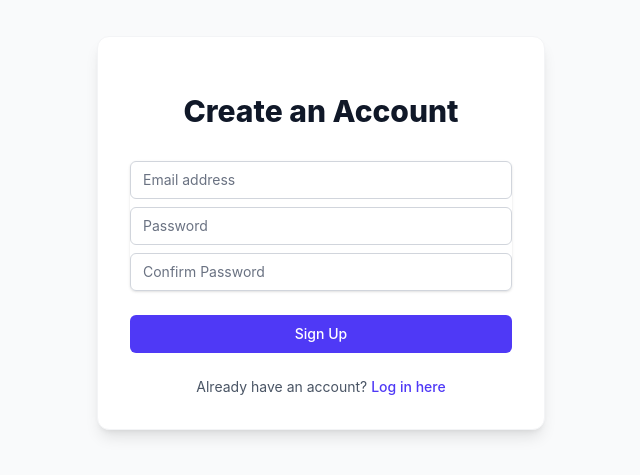
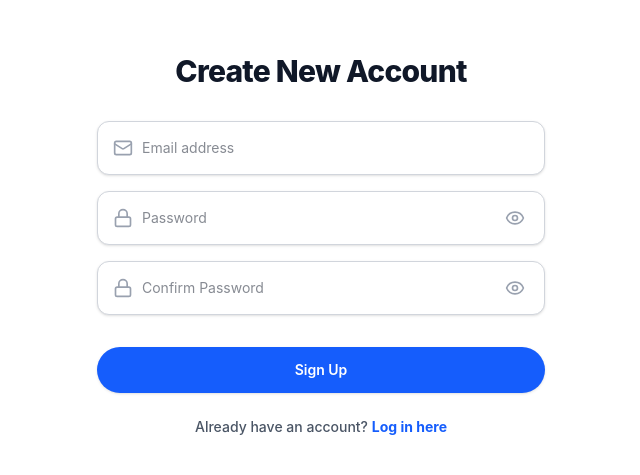
Before and after one commit to shivamchandra75/Pradarshani-App, a React (Vite) app: page /register in a window 1280 px wide. Shown: the part 167-642 px from the top of the page, without its empty margins (319-959 px from the left). Built offline with nearby package versions, Linux system fonts and the light colour scheme; no server answers.

Commit message:
refac: ui update for login and register screen

```diff
--- /dev/null
+++ b/src/components/Button.tsx
@@ -0,0 +1,41 @@
+import React, { type ButtonHTMLAttributes } from 'react';
+import { Loader2 } from 'lucide-react';
+
+interface ButtonProps extends ButtonHTMLAttributes<HTMLButtonElement> {
+  variant?: 'primary' | 'secondary' | 'danger' | 'ghost' | 'outline';
+  isLoading?: boolean;
+  icon?: React.ReactNode;
+  as?: React.ElementType;
+}
+
+export const Button: React.FC<ButtonProps> = ({
+  children,
+  variant = 'primary',
+  isLoading,
+  icon,
+  className = '',
+  disabled,
+  as: Component = 'button',
+  ...props
+}) => {
+  const baseStyles = 'inline-flex items-center justify-center space-x-2 px-6 py-2.5 rounded-full text-sm font-semibold transition-all duration-200 focus:outline-none focus:ring-2 focus:ring-offset-2 disabled:opacity-50 disabled:cursor-not-allowed';
+
+  const variants = {
+    primary: 'bg-blue-600 hover:bg-blue-700 text-white shadow-sm hover:shadow focus:ring-blue-500 border border-transparent',
+    secondary: 'bg-blue-50 hover:bg-blue-100 text-blue-700 border border-blue-200 focus:ring-blue-500',
+    outline: 'bg-white hover:bg-gray-50 text-gray-700 border border-gray-300 shadow-sm focus:ring-gray-500',
+    danger: 'bg-red-500 hover:bg-red-600 text-white shadow-sm hover:shadow focus:ring-red-500 border border-transparent',
+    ghost: 'bg-transparent hover:bg-gray-100 text-gray-700 focus:ring-gray-500',
+  };
+
+  return (
+    <Component
+      disabled={disabled || isLoading}
+      className={`${baseStyles} ${variants[variant]} ${className}`}
+      {...props as any}
+    >
+      {isLoading ? <Loader2 className="w-4 h-4 animate-spin" /> : icon}
+      {children && <span>{children}</span>}
+    </Component>
+  );
+};
--- a/src/components/FolderCard.tsx
+++ b/src/components/FolderCard.tsx
@@ -73,7 +73,7 @@ export const FolderCard: React.FC<FolderCardProps> = ({
       {onEdit && (
         <button
           onClick={onEdit}
-          className="hidden md:flex absolute top-2 right-2 p-1.5 bg-white border border-gray-200 text-gray-500 hover:text-indigo-600 rounded-lg shadow-sm opacity-0 group-hover:opacity-100 transition-opacity z-10"
+          className="hidden md:flex absolute top-2 right-2 p-1.5 bg-white border border-gray-200 text-gray-500 hover:text-blue-600 rounded-lg shadow-sm opacity-0 group-hover:opacity-100 transition-opacity z-10"
           title="Edit Book"
         >
           <svg className="w-4 h-4" fill="none" stroke="currentColor" viewBox="0 0 24 24">
--- a/src/components/ImageViewerModal.tsx
+++ b/src/components/ImageViewerModal.tsx
@@ -198,7 +198,7 @@ export const ImageViewerModal: React.FC<ImageViewerModalProps> = ({
             {bookName || 'Proof Image'}
           </h2>
           {categoryReligion && (
-            <p className="text-xs text-indigo-300 font-medium truncate">{categoryReligion}</p>
+            <p className="text-xs text-blue-300 font-medium truncate">{categoryReligion}</p>
           )}
           {totalImages > 1 && (
             <p className="text-xs text-white/70 font-mono mt-0.5">
@@ -223,7 +223,7 @@ export const ImageViewerModal: React.FC<ImageViewerModalProps> = ({
             href={currentUrl}
             target="_blank"
             rel="noopener noreferrer"
-            className="flex items-center space-x-1 px-3.5 py-1.5 bg-indigo-600/90 hover:bg-indigo-600 backdrop-blur-md rounded-full text-xs font-semibold text-white transition-colors shadow-sm"
+            className="flex items-center space-x-1 px-3.5 py-1.5 bg-blue-600/90 hover:bg-blue-600 backdrop-blur-md rounded-full text-xs font-semibold text-white transition-colors shadow-sm"
             title="Open original image in new tab"
           >
             <span>Open</span>
--- /dev/null
+++ b/src/components/Input.tsx
@@ -0,0 +1,41 @@
+import React, { type InputHTMLAttributes, type ReactNode } from 'react';
+
+interface InputProps extends InputHTMLAttributes<HTMLInputElement> {
+  label?: string;
+  error?: string;
+  leftIcon?: ReactNode;
+  rightIcon?: ReactNode;
+}
+
+export const Input: React.FC<InputProps> = ({ label, error, leftIcon, rightIcon, className = '', ...props }) => {
+  return (
+    <div className="w-full">
+      {label && (
+        <label className="block text-sm font-semibold text-gray-800 mb-1.5">
+          {label}
+        </label>
+      )}
+      <div className="relative">
+        {leftIcon && (
+          <div className="absolute inset-y-0 left-0 pl-4 flex items-center pointer-events-none text-gray-400">
+            {leftIcon}
+          </div>
+        )}
+        <input
+          className={`w-full border border-gray-300 rounded-xl px-4 py-2.5 text-sm focus:outline-none focus:ring-2 focus:ring-blue-500 transition-all bg-white shadow-sm hover:border-gray-400 ${
+            leftIcon ? 'pl-11' : ''
+          } ${rightIcon ? 'pr-11' : ''} ${
+            error ? 'border-red-500 focus:ring-red-500' : ''
+          } ${className}`}
+          {...props}
+        />
+        {rightIcon && (
+          <div className="absolute inset-y-0 right-0 pr-4 flex items-center">
+            {rightIcon}
+          </div>
+        )}
+      </div>
+      {error && <p className="mt-1 text-xs text-red-500">{error}</p>}
+    </div>
+  );
+};
--- a/src/pages/AdminLogin.tsx
+++ b/src/pages/AdminLogin.tsx
@@ -2,6 +2,9 @@ import React, { useState, useEffect } from 'react';
 import { useAuth } from '../context/AuthContext';
 import { supabase } from '../supabase';
 import { useNavigate, Link } from 'react-router-dom';
+import { Input } from '../components/Input';
+import { Button } from '../components/Button';
+import { Mail, Lock, Eye, EyeOff } from 'lucide-react';
 
 const AdminLogin: React.FC = () => {
   const { currentUser, isAdmin } = useAuth();
@@ -9,6 +12,8 @@ const AdminLogin: React.FC = () => {
   const [email, setEmail] = useState('');
   const [password, setPassword] = useState('');
   const [error, setError] = useState('');
+  const [emailError, setEmailError] = useState('');
+  const [showPassword, setShowPassword] = useState(false);
 
   // If already logged in, redirect based on role
   useEffect(() => {
@@ -21,9 +26,25 @@ const AdminLogin: React.FC = () => {
     }
   }, [currentUser, isAdmin, navigate]);
 
-  const handleLogin = async (e: React.SubmitEvent) => {
+  const validateEmail = (val: string) => {
+    const emailRegex = /^[^\s@]+@[^\s@]+\.[^\s@]+$/;
+    if (!val) {
+      setEmailError('Email is required');
+      return false;
+    }
+    if (!emailRegex.test(val)) {
+      setEmailError('Please enter a valid email address');
+      return false;
+    }
+    setEmailError('');
+    return true;
+  };
+
+  const handleLogin = async (e: React.FormEvent) => {
     e.preventDefault();
+    if (!validateEmail(email)) return;
     setError('');
+
     try {
       const { error: signInError } = await supabase.auth.signInWithPassword({
         email,
@@ -39,54 +60,74 @@ const AdminLogin: React.FC = () => {
   };
 
   return (
-    <div className="min-h-screen flex items-center justify-center bg-gray-50 py-12 px-4 sm:px-6 lg:px-8">
-      <div className="max-w-md w-full space-y-8 bg-white p-8 rounded-xl shadow-lg border border-gray-100">
-        <div>
-          <h2 className="mt-6 text-center text-3xl font-extrabold text-gray-900">
-            Sign In
+    <div className="min-h-screen flex items-center justify-center bg-white py-12 px-4 sm:px-6 lg:px-8">
+      <div className="max-w-md w-full space-y-8">
+        <div className="text-center">
+          <h2 className="mt-6 text-4xl font-extrabold tracking-tight">
+            Praman Hai
           </h2>
+          <p className="mt-2 text-sm text-gray-500 font-medium">
+            Sign in to access your account
+          </p>
         </div>
         <form className="mt-8 space-y-6" onSubmit={handleLogin}>
-          {error && <div className="text-red-500 text-sm text-center">{error}</div>}
-          <div className="rounded-md shadow-sm -space-y-px">
-            <div>
-              <input
+          {error && (
+            <div className="text-red-600 text-sm text-center bg-red-50 p-3 rounded-xl border border-red-100 font-medium">
+              {error}
+            </div>
+          )}
+          <div className="space-y-4">
+            <Input
               id="email-address"
               name="email"
               type="email"
+              className='py-4'
               required
-                className="appearance-none rounded-none relative block w-full px-3 py-2 border border-gray-300 placeholder-gray-500 text-gray-900 rounded-t-md focus:outline-none focus:ring-indigo-500 focus:border-indigo-500 focus:z-10 sm:text-sm"
               placeholder="Email address"
               value={email}
-                onChange={(e) => setEmail(e.target.value)}
+              error={emailError}
+              onChange={(e) => {
+                setEmail(e.target.value);
+                if (emailError) validateEmail(e.target.value);
+              }}
+              onBlur={(e) => validateEmail(e.target.value)}
+              leftIcon={<Mail className="w-5 h-5" />}
             />
-            </div>
-            <div>
-              <input
+            <Input
               id="password"
               name="password"
-                type="password"
+              type={showPassword ? 'text' : 'password'}
               required
-                className="appearance-none rounded-none relative block w-full px-3 py-2 border border-gray-300 placeholder-gray-500 text-gray-900 rounded-b-md focus:outline-none focus:ring-indigo-500 focus:border-indigo-500 focus:z-10 sm:text-sm"
+              className='py-4'
               placeholder="Password"
               value={password}
               onChange={(e) => setPassword(e.target.value)}
+              leftIcon={<Lock className="w-5 h-5" />}
+              rightIcon={
+                <button
+                  type="button"
+                  onClick={() => setShowPassword(!showPassword)}
+                  className="p-1 text-gray-400 hover:text-gray-600 focus:outline-none transition-colors rounded-full hover:bg-gray-100"
+                  tabIndex={-1}
+                >
+                  {showPassword ? <EyeOff className="w-5 h-5" /> : <Eye className="w-5 h-5" />}
+                </button>
+              }
             />
           </div>
+
+          <div className="pt-2">
+            <Button
+              type="submit"
+              className="w-full text-base py-3 shadow-md"
+            >
+              Sign In
+            </Button>
           </div>
 
-          <div>
-            <button
-              type="submit"
-              className="group relative w-full flex justify-center py-2 px-4 border border-transparent text-sm font-medium rounded-md text-white bg-indigo-600 hover:bg-indigo-700 focus:outline-none focus:ring-2 focus:ring-offset-2 focus:ring-indigo-500"
-            >
-              Sign in
-            </button>
-          </div>
-
-          <div className="text-sm text-center text-gray-600">
+          <div className="text-sm text-center text-gray-600 font-medium">
             Don't have an account?{' '}
-            <Link to="/register" className="font-medium text-indigo-600 hover:text-indigo-500">
+            <Link to="/register" className="font-bold text-blue-600 hover:text-blue-500 transition-colors">
               Sign up here
             </Link>
           </div>
--- a/src/pages/Register.tsx
+++ b/src/pages/Register.tsx
@@ -1,6 +1,9 @@
 import React, { useState } from 'react';
 import { supabase } from '../supabase';
 import { useNavigate, Link } from 'react-router-dom';
+import { Input } from '../components/Input';
+import { Button } from '../components/Button';
+import { Mail, Lock, Eye, EyeOff } from 'lucide-react';
 
 const Register: React.FC = () => {
   const navigate = useNavigate();
@@ -8,10 +11,28 @@ const Register: React.FC = () => {
   const [password, setPassword] = useState('');
   const [confirmPassword, setConfirmPassword] = useState('');
   const [error, setError] = useState('');
+  const [emailError, setEmailError] = useState('');
+  const [showPassword, setShowPassword] = useState(false);
+  const [showConfirmPassword, setShowConfirmPassword] = useState(false);
   const [loading, setLoading] = useState(false);
 
-  const handleRegister = async (e: React.SubmitEvent) => {
+  const validateEmail = (val: string) => {
+    const emailRegex = /^[^\s@]+@[^\s@]+\.[^\s@]+$/;
+    if (!val) {
+      setEmailError('Email is required');
+      return false;
+    }
+    if (!emailRegex.test(val)) {
+      setEmailError('Please enter a valid email address');
+      return false;
+    }
+    setEmailError('');
+    return true;
+  };
+
+  const handleRegister = async (e: React.FormEvent) => {
     e.preventDefault();
+    if (!validateEmail(email)) return;
     if (password !== confirmPassword) {
       return setError('Passwords do not match');
     }
@@ -37,61 +58,87 @@ const Register: React.FC = () => {
   };
 
   return (
-    <div className="min-h-screen flex items-center justify-center bg-gray-50 py-12 px-4 sm:px-6 lg:px-8">
-      <div className="max-w-md w-full space-y-8 bg-white p-8 rounded-xl shadow-lg border border-gray-100">
-        <div>
-          <h2 className="mt-6 text-center text-3xl font-extrabold text-gray-900">
-            Create an Account
+    <div className="min-h-screen flex items-center justify-center bg-white py-12 px-4 sm:px-6 lg:px-8">
+      <div className="max-w-md w-full space-y-8">
+        <div className="text-center">
+          <h2 className="mt-6 text-3xl font-extrabold tracking-tight">
+            Create New Account
           </h2>
         </div>
         <form className="mt-8 space-y-6" onSubmit={handleRegister}>
-          {error && <div className="text-red-500 text-sm text-center bg-red-50 p-2 rounded">{error}</div>}
-          <div className="rounded-md shadow-sm space-y-2">
-            <div>
-              <input
-                type="email"
-                required
-                className="appearance-none relative block w-full px-3 py-2 border border-gray-300 placeholder-gray-500 text-gray-900 rounded-md focus:outline-none focus:ring-indigo-500 focus:border-indigo-500 sm:text-sm"
-                placeholder="Email address"
-                value={email}
-                onChange={(e) => setEmail(e.target.value)}
-              />
+          {error && (
+            <div className="text-red-600 text-sm text-center bg-red-50 p-3 rounded-xl border border-red-100 font-medium">
+              {error}
             </div>
-            <div>
-              <input
-                type="password"
-                required
-                className="appearance-none relative block w-full px-3 py-2 border border-gray-300 placeholder-gray-500 text-gray-900 rounded-md focus:outline-none focus:ring-indigo-500 focus:border-indigo-500 sm:text-sm"
-                placeholder="Password"
-                value={password}
-                onChange={(e) => setPassword(e.target.value)}
-              />
-            </div>
-            <div>
-              <input
-                type="password"
-                required
-                className="appearance-none relative block w-full px-3 py-2 border border-gray-300 placeholder-gray-500 text-gray-900 rounded-md focus:outline-none focus:ring-indigo-500 focus:border-indigo-500 sm:text-sm"
-                placeholder="Confirm Password"
-                value={confirmPassword}
-                onChange={(e) => setConfirmPassword(e.target.value)}
-              />
-            </div>
+          )}
+          <div className="space-y-4">
+            <Input
+              type="email"
+              required
+              placeholder="Email address"
+              className='py-4'
+              value={email}
+              error={emailError}
+              onChange={(e) => {
+                setEmail(e.target.value);
+                if (emailError) validateEmail(e.target.value);
+              }}
+              onBlur={(e) => validateEmail(e.target.value)}
+              leftIcon={<Mail className="w-5 h-5" />}
+            />
+            <Input
+              type={showPassword ? 'text' : 'password'}
+              required
+              placeholder="Password"
+              className='py-4'
+              value={password}
+              onChange={(e) => setPassword(e.target.value)}
+              leftIcon={<Lock className="w-5 h-5" />}
+              rightIcon={
+                <button
+                  type="button"
+                  onClick={() => setShowPassword(!showPassword)}
+                  className="p-1 text-gray-400 hover:text-gray-600 focus:outline-none transition-colors rounded-full hover:bg-gray-100"
+                  tabIndex={-1}
+                >
+                  {showPassword ? <EyeOff className="w-5 h-5" /> : <Eye className="w-5 h-5" />}
+                </button>
+              }
+            />
+            <Input
+              type={showConfirmPassword ? 'text' : 'password'}
+              required
+              placeholder="Confirm Password"
+              className='py-4'
+              value={confirmPassword}
+              onChange={(e) => setConfirmPassword(e.target.value)}
+              leftIcon={<Lock className="w-5 h-5" />}
+              rightIcon={
+                <button
+                  type="button"
+                  onClick={() => setShowConfirmPassword(!showConfirmPassword)}
+                  className="p-1 text-gray-400 hover:text-gray-600 focus:outline-none transition-colors rounded-full hover:bg-gray-100"
+                  tabIndex={-1}
+                >
+                  {showConfirmPassword ? <EyeOff className="w-5 h-5" /> : <Eye className="w-5 h-5" />}
+                </button>
+              }
+            />
           </div>
 
-          <div>
-            <button
+          <div className="pt-2">
+            <Button
               type="submit"
               disabled={loading}
-              className="group relative w-full flex justify-center py-2 px-4 border border-transparent text-sm font-medium rounded-md text-white bg-indigo-600 hover:bg-indigo-700 focus:outline-none focus:ring-2 focus:ring-offset-2 focus:ring-indigo-500 disabled:opacity-50"
+              className="w-full text-base py-3 shadow-md"
             >
               {loading ? 'Registering...' : 'Sign Up'}
-            </button>
+            </Button>
           </div>
 
-          <div className="text-sm text-center text-gray-600">
+          <div className="text-sm text-center text-gray-600 font-medium">
             Already have an account?{' '}
-            <Link to="/login" className="font-medium text-indigo-600 hover:text-indigo-500">
+            <Link to="/login" className="font-bold text-blue-600 hover:text-blue-500 transition-colors">
               Log in here
             </Link>
           </div>
```
Also changed, not shown: src/components/EditBookModal.tsx (+26 -26 lines), src/components/EditMediaModal.tsx (+47 -35 lines), src/components/ResultItemCard.tsx (+5 -5 lines), src/components/SearchableSelect.tsx (+6 -6 lines), src/pages/AdminDashboard.tsx (+47 -37 lines), src/pages/SearchResults.tsx (+26 -26 lines). Lines whose indentation alone changed are shown as unchanged.
